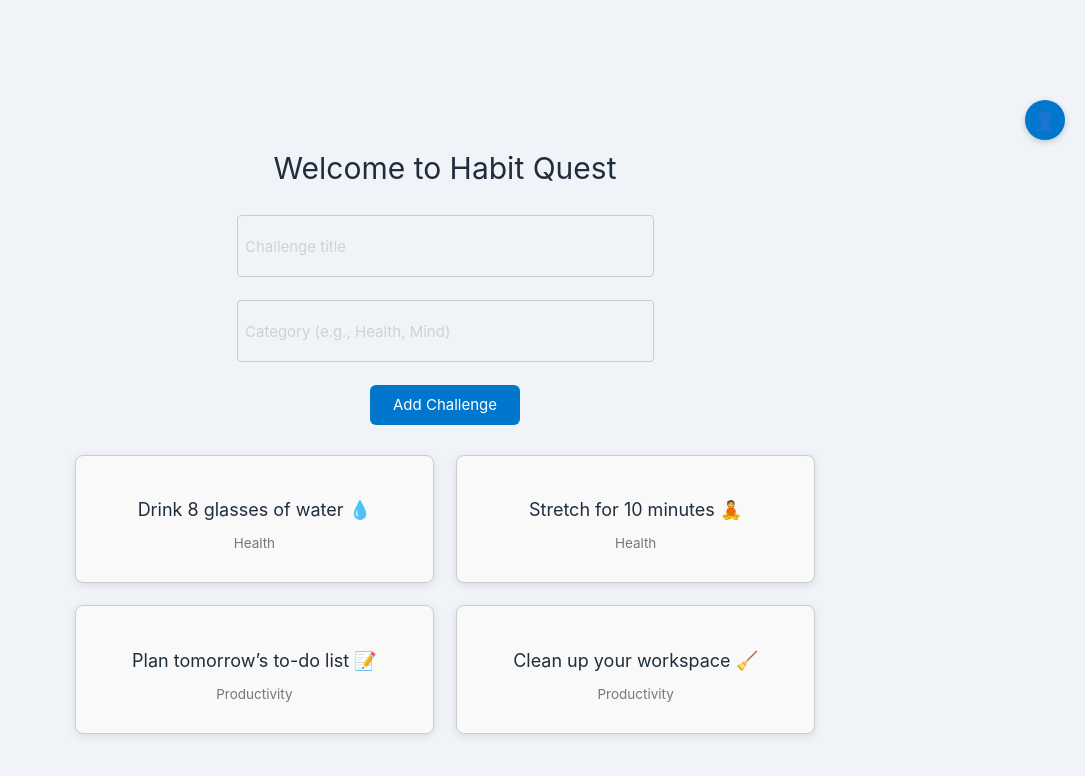
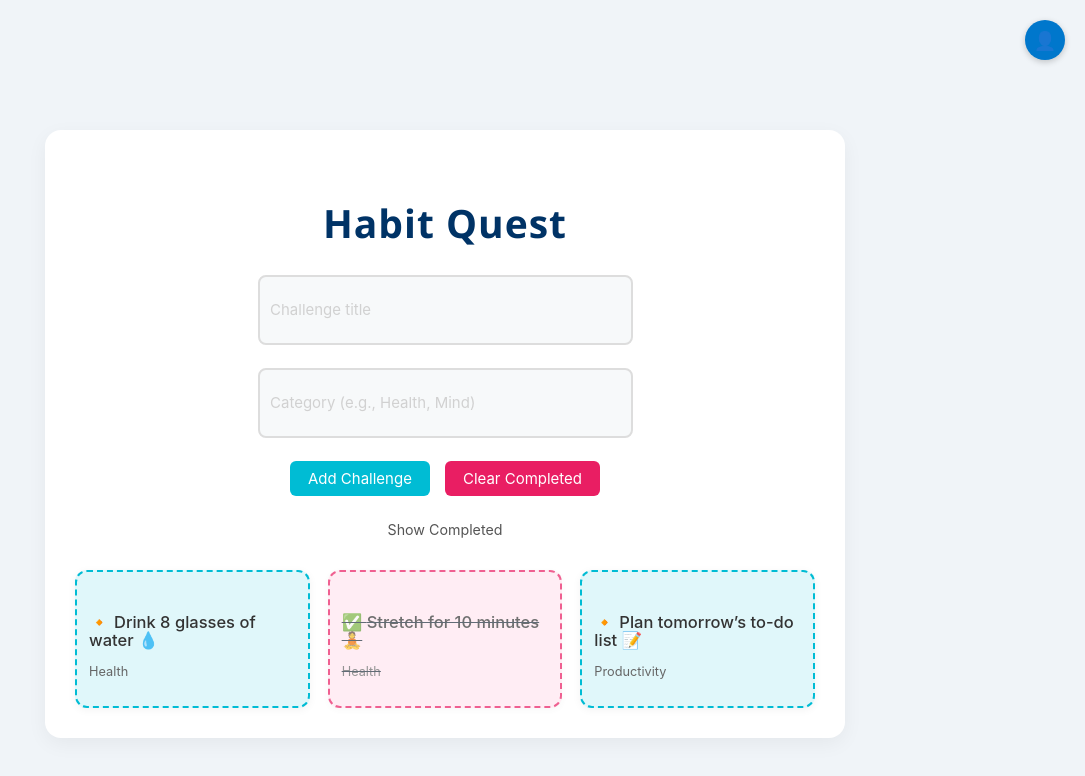
Before and after one commit to bans-07/HabitQuest, a React (Vite) app in the folder client/: page /dashboard in a window 1280 px wide. Shown: the top 776 px of the page, without its empty margins (195-1280 px from the left). Built offline with nearby package versions, Linux system fonts and the light colour scheme.

Commit message:
Edited Dashboard

```diff
--- a/client/src/pages/Dashboard.tsx
+++ b/client/src/pages/Dashboard.tsx
@@ -4,6 +4,7 @@ interface Challenge {
   id: number;
   title: string;
   category: string;
+  completed: boolean;
 }
 
 const Dashboard: React.FC = () => {
@@ -11,19 +12,18 @@ const Dashboard: React.FC = () => {
   const [newTitle, setNewTitle] = useState('');
   const [newCategory, setNewCategory] = useState('');
   const [dropdownOpen, setDropdownOpen] = useState(false);
+  const [showCompleted, setShowCompleted] = useState(true);
 
   useEffect(() => {
     setChallenges([
-      { id: 1, title: 'Drink 8 glasses of water 💧', category: 'Health' },
-      { id: 2, title: 'Stretch for 10 minutes 🧘', category: 'Health' },
-      { id: 3, title: 'Plan tomorrow’s to-do list 📝', category: 'Productivity' },
-      { id: 4, title: 'Clean up your workspace 🧹', category: 'Productivity' },
+      { id: 1, title: 'Drink 8 glasses of water 💧', category: 'Health', completed: false },
+      { id: 2, title: 'Stretch for 10 minutes 🧘', category: 'Health', completed: true },
+      { id: 3, title: 'Plan tomorrow’s to-do list 📝', category: 'Productivity', completed: false },
     ]);
   }, []);
 
   const handleAddChallenge = (e: React.FormEvent) => {
     e.preventDefault();
-
     if (newTitle.trim() === '' || newCategory.trim() === '') {
       alert('Please fill out both fields.');
       return;
@@ -33,6 +33,7 @@ const Dashboard: React.FC = () => {
       id: Date.now(),
       title: newTitle,
       category: newCategory,
+      completed: false,
     };
 
     setChallenges((prev) => [...prev, newChallenge]);
@@ -40,11 +41,23 @@ const Dashboard: React.FC = () => {
     setNewCategory('');
   };
 
+  const handleToggleComplete = (id: number) => {
+    setChallenges((prev) =>
+      prev.map((c) => (c.id === id ? { ...c, completed: !c.completed } : c))
+    );
+  };
+
+  const clearCompleted = () => {
+    setChallenges((prev) => prev.filter((c) => !c.completed));
+  };
+
   const handleLogout = () => {
-    console.log('Logging out...');
-
     window.location.href = '/login';
   };
+
+  const filteredChallenges = showCompleted
+    ? challenges
+    : challenges.filter((c) => !c.completed);
 
   return (
     <div style={styles.pageWrapper}>
@@ -54,15 +67,13 @@ const Dashboard: React.FC = () => {
         </div>
         {dropdownOpen && (
           <div style={styles.dropdownMenu}>
-          <button style={styles.dropdownItem} onClick={handleLogout}>
-            Logout
-          </button>
+            <button style={styles.dropdownItem} onClick={handleLogout}>Logout</button>
           </div>
         )}
       </div>
 
       <div style={styles.container}>
-        <h1 style={styles.title}>Welcome to Habit Quest</h1>
+        <h1 style={styles.title}> Habit Quest</h1>
 
         <form onSubmit={handleAddChallenge} style={styles.form}>
           <input
@@ -79,13 +90,41 @@ const Dashboard: React.FC = () => {
             onChange={(e) => setNewCategory(e.target.value)}
             style={styles.input}
           />
+          <div style={styles.buttonRow}>
             <button type="submit" style={styles.button}>Add Challenge</button>
+            {challenges.some(c => c.completed) && (
+              <button type="button" onClick={clearCompleted} style={styles.clearBtn}>
+                Clear Completed
+              </button>
+            )}
+          </div>
+          <label style={styles.checkboxLabel}>
+            <input
+              type="checkbox"
+              checked={showCompleted}
+              onChange={(e) => setShowCompleted(e.target.checked)}
+            />
+            Show Completed
+          </label>
         </form>
 
         <div style={styles.challengeGrid}>
-          {challenges.map((challenge) => (
-            <div key={challenge.id} style={styles.card}>
-              <h3 style={styles.challengeTitle}>{challenge.title}</h3>
+          {filteredChallenges.map((challenge) => (
+            <div
+              key={challenge.id}
+              style={{
+                ...styles.card,
+                backgroundColor: challenge.completed ? '#ffe6f0' : '#e0f7fa',
+                borderColor: challenge.completed ? '#e91e63' : '#00bcd4',
+                opacity: challenge.completed ? 0.7 : 1,
+                textDecoration: challenge.completed ? 'line-through' : 'none',
+              }}
+              onClick={() => handleToggleComplete(challenge.id)}
+              title="Click to mark as complete"
+            >
+              <h3 style={styles.challengeTitle}>
+                {challenge.completed ? '✅ ' : '🔸 '}{challenge.title}
+              </h3>
               <p style={styles.category}>{challenge.category}</p>
             </div>
           ))}
@@ -101,7 +140,11 @@ const styles: { [key: string]: React.CSSProperties } = {
  pageWrapper: {
   position: 'relative',
   minHeight: '100vh',
+  backgroundColor: '#f0f4f8', // soft light blue-gray
+  padding: '2rem',
+  boxSizing: 'border-box',
 },
+
   profileWrapper: {
     position: 'absolute',
     top: '20px',
@@ -139,14 +182,22 @@ const styles: { [key: string]: React.CSSProperties } = {
   },
   container: {
     maxWidth: '800px',
-    margin: '80px auto 40px',
+    margin: '100px auto 40px',
     padding: '2rem',
-    textAlign: 'center',
+    backgroundColor: '#ffffff',
+    borderRadius: '16px',
+    boxShadow: '0 6px 20px rgba(0,0,0,0.05)',
   },
   title: {
-    fontSize: '2rem',
+  fontSize: '2.6rem',
   marginBottom: '2rem',
+  color: '#003366', // dark blue
+  fontWeight: 700,
+  textAlign: 'center',
+  letterSpacing: '1px',
+  fontFamily: `'Segoe UI', Tahoma, Geneva, Verdana, sans-serif`,
 },
+
   form: {
     display: 'flex',
     flexDirection: 'column',
@@ -155,40 +206,65 @@ const styles: { [key: string]: React.CSSProperties } = {
     alignItems: 'center',
   },
   input: {
-    padding: '0.5rem',
+    padding: '0.7rem',
     fontSize: '1rem',
-    width: '80%',
-    maxWidth: '400px',
-    borderRadius: '4px',
-    border: '1px solid #ccc',
+    width: '90%',
+    maxWidth: '350px',
+    borderRadius: '8px',
+    border: '2px solid #ddd',
+    backgroundColor: '#f7f9fa',
+  },
+  buttonRow: {
+    display: 'flex',
+    gap: '1rem',
+    justifyContent: 'center',
+    flexWrap: 'wrap',
   },
   button: {
-    padding: '0.75rem 1.5rem',
+    padding: '0.6rem 1.2rem',
     fontSize: '1rem',
-    backgroundColor: '#0077cc',
+    backgroundColor: '#00bcd4',
     color: '#fff',
     border: 'none',
     borderRadius: '6px',
     cursor: 'pointer',
   },
+  clearBtn: {
+    padding: '0.6rem 1.2rem',
+    fontSize: '1rem',
+    backgroundColor: '#e91e63',
+    color: '#fff',
+    border: 'none',
+    borderRadius: '6px',
+    cursor: 'pointer',
+  },
+  checkboxLabel: {
+    fontSize: '0.95rem',
+    marginTop: '0.5rem',
+    color: '#555',
+  },
   challengeGrid: {
     display: 'grid',
-    gridTemplateColumns: 'repeat(auto-fit, minmax(250px, 1fr))',
-    gap: '1.5rem',
+    gridTemplateColumns: 'repeat(auto-fill, minmax(200px, 1fr))',
+    gap: '1.2rem',
+    marginTop: '1rem',
   },
   card: {
-    border: '1px solid #ccc',
-    borderRadius: '8px',
-    padding: '1rem',
-    backgroundColor: '#f9f9f9',
-    boxShadow: '0 2px 8px rgba(0,0,0,0.1)',
+    border: '2px dashed',
+    borderRadius: '12px',
+    padding: '0.8rem',
+    cursor: 'pointer',
+    boxShadow: '0 2px 8px rgba(0,0,0,0.05)',
+    transition: 'transform 0.2s ease',
   },
   challengeTitle: {
-    fontSize: '1.2rem',
-    marginBottom: '0.5rem',
+    fontSize: '1.1rem',
+    fontWeight: 500,
+    marginBottom: '0.3rem',
+    color: '#333',
   },
   category: {
-    fontSize: '0.9rem',
-    color: '#777',
+    fontSize: '0.85rem',
+    color: '#666',
   },
 };
```
Lines whose indentation alone changed are shown as unchanged.
